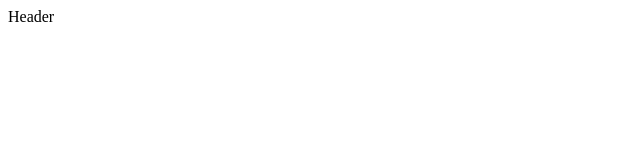
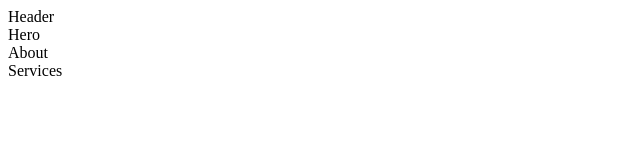
Before and after one commit to FakhriddinovSh/demo-lesson, a plain HTML site: page index.html in a window 1280 px wide. Shown: the whole page, without its empty margins (0-640 px from the left). Drawn offline with Linux system fonts and the light colour scheme.

Commit message:
3 sections finished

```diff
--- a/index.html
+++ b/index.html
@@ -7,5 +7,10 @@
 	</head>
 	<body>
 		<header>Header</header>
+		<main>
+			<section>Hero</section>
+			<section>About</section>
+			<section>Services</section>
+		</main>
 	</body>
 </html>
```
